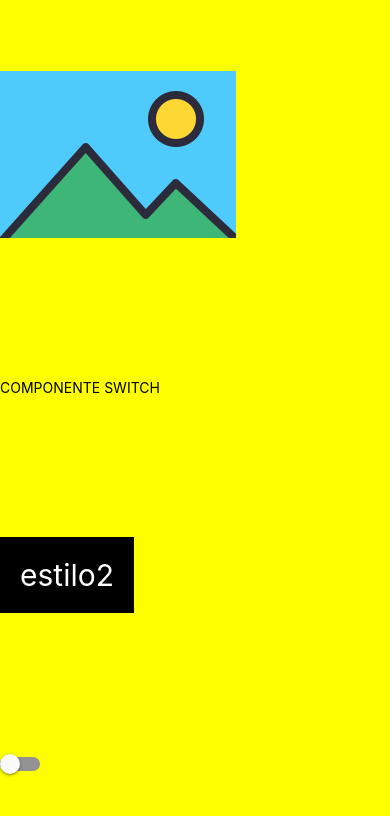
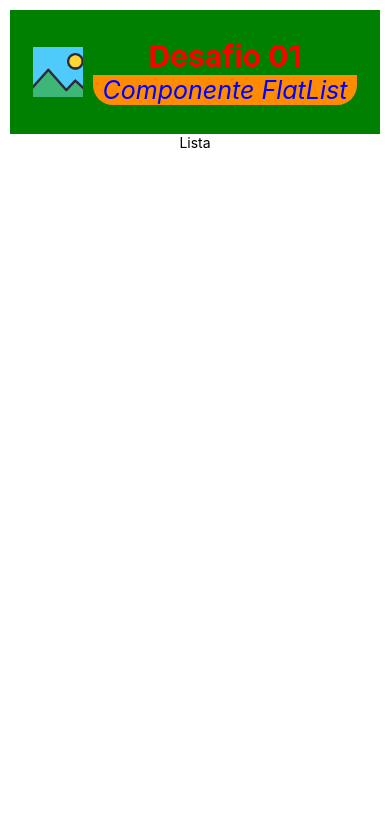
Before and after one commit to csvbandeira/programacao-mobile, a React Native app in the folder myApp/: screen / in a window 390 px wide. Shown: the top 816 px of the page. Built offline with nearby package versions, Linux system fonts and the light colour scheme.

Commit message:
base flatList

```diff
--- a/myApp/App.js
+++ b/myApp/App.js
@@ -1,81 +1,16 @@
-import { useState } from "react";
-import {
-	Switch,
-	TouchableHighlight,
-	View,
-	Text,
-	StyleSheet,
-	Image,
-} from "react-native";
+import { View } from "react-native";
+
+import { style } from "./src/styles/style";
+import Header from "./src/components/Header.js";
+import Body from "./src/components/Body.js";
 
 function App() {
-	const [est, setEst] = useState(estilos2);
-	const [ligado, setLigado] = useState(false);
-	const [textobotao, setTextoBotao] = useState("estilo2");
-
-	function mudaEstilo() {
-		if (ligado) {
-			setEst(estilos2);
-			setLigado(false);
-			setTextoBotao("estilo 2");
-		} else {
-			setEst(estilos1);
-			setLigado(true);
-			setTextoBotao("estilo 1 ");
-		}
-	}
-
 	return (
-		<View style={est.area}>
-			<Image source={require("./assets/img/img1.png")} />
-			<Text style={est.font}>COMPONENTE SWITCH</Text>
-			<TouchableHighlight onPress={mudaEstilo} style={est.botao}>
-				<Text style={est.textobotao}>{textobotao}</Text>
-			</TouchableHighlight>
-			<Switch value={ligado} onValueChange={mudaEstilo} />
+		<View style={style.app}>
+			<Header />
+			<Body />
 		</View>
 	);
 }
 
-const estilos1 = StyleSheet.create({
-	area: {
-		flex: 1,
-		alignItems: "center",
-		justifyContent: "center",
-		padding: 20,
-	},
-	botao: {
-		padding: 30,
-		backgroundColor: "white",
-		borderWidth: 1,
-		borderColor: "red",
-		borderRadius: 30,
-	},
-	textobotao: {
-		color: "blue",
-		fontSize: 20,
-	},
-	font: {
-		textAlign: "center",
-		fontSize: 40,
-	},
-});
-
-const estilos2 = StyleSheet.create({
-	area: {
-		flex: 1,
-		alignItems: "flex-start",
-		justifyContent: "space-around",
-		backgroundColor: "yellow",
-	},
-	botao: {
-		padding: 20,
-		backgroundColor: "black",
-	},
-	textobotao: {
-		color: "white",
-		fontSize: 30,
-	},
-});
-
 export default App;
--- a/myApp/src/components/Body.js
+++ b/myApp/src/components/Body.js
@@ -1,82 +1,11 @@
-import { estilos } from "../styles/style";
+import { View, Text } from "react-native";
 
-import { useState } from "react";
-import { View, Text, TextInput, TouchableHighlight } from "react-native";
-import Slider from "@react-native-community/slider";
+import { style } from "../styles/style";
 
 const Body = () => {
-	const [color, setColor] = useState("#ffff00");
-	const [backgroundColor, setBackgroundColor] = useState("#ffff00");
-	const [name, setName] = useState("");
-	const [textColor, setTextColor] = useState("#3fff");
-
-	const content =
-		"No mundo do React Native, o componente Picker (selecionador) " +
-		"se refere a um componente que permite ao usuário escolher entre um conjunto de opções. \n \n" +
-		"Verifique o Exemplo abaixo:";
-
-	const verify = () => alert("ola");
-
-	const focused = () => setColor("orange");
-	const blur = () => setColor("#ffff00");
-
-	const changeName = (name) => setName(name);
-
-	const dragSlider = () => {
-		let random = "#" + Math.floor(Math.random() * 16777215).toString(16);
-		setTextColor(random);
-	};
-
-	const dragSlider2 = () => {
-		let random = "#" + Math.floor(Math.random() * 16777215).toString(16);
-		setBackgroundColor(random);
-	};
-
 	return (
-		<View
-			id="conteudo"
-			style={[estilos.conteudo, { backgroundColor: backgroundColor }]}
-		>
-			<Text style={estilos.textoConteudo}>{content}</Text>
-			<Text style={estilos.textoConteudo}>Digite seu nome:</Text>
-			<TextInput
-				style={[estilos.entradaTextoConteudo, { backgroundColor: textColor }]}
-				onFocus={focused}
-				onBlur={blur}
-				value={name}
-				onChangeText={changeName}
-			/>
-			<Text style={estilos.textoConteudo}>Deslize o slider abaixo:</Text>
-			<Slider
-				id="Slider1"
-				style={{ width: "75%", marginTop: 30 }}
-				step={5}
-				minimumValue={0}
-				maximumValue={100}
-				onValueChange={dragSlider}
-			/>
-
-			<Text style={estilos.textoConteudo}>Deslize o slider abaixo:</Text>
-			<Slider
-				id="Slider2"
-				style={{ width: "75%", marginTop: 30 }}
-				step={5}
-				minimumValue={0}
-				maximumValue={100}
-				onValueChange={dragSlider2}
-			/>
-
-			<TouchableHighlight onPress={verify} style={estilos.botaoConteudo}>
-				<Text
-					style={{
-						color: "#ffff00",
-						fontWeight: "bold",
-						textAlign: "center",
-					}}
-				>
-					CLIQUE AQUI
-				</Text>
-			</TouchableHighlight>
+		<View id="conteudo" style={style.body}>
+			<Text style={{ alignSelf: "center" }}>Lista</Text>
 		</View>
 	);
 };
--- a/myApp/src/components/Header.js
+++ b/myApp/src/components/Header.js
@@ -1,13 +1,20 @@
 import { View, Text, Image } from "react-native";
-import { estilos } from "../styles/style";
+
+import { style } from "../styles/style";
 
 const Header = () => {
 	const logo = require("./../../assets/img/img1.png");
 
 	return (
-		<View id="cabecalho" style={estilos.cabecalho}>
-			<Image source={logo} style={estilos.imgCabecalho} />
-			<Text style={estilos.textoCabecalho}>Componente Picker</Text>
+		<View id="cabecalho" style={style.header}>
+			<Image
+				style={{ width: 50, height: 50, marginHorizontal: 5 }}
+				source={logo}
+			/>
+			<View>
+				<Text style={style.title}>Desafio 01</Text>
+				<Text style={style.subtitle}>Componente FlatList</Text>
+			</View>
 		</View>
 	);
 };
--- a/myApp/src/styles/style.js
+++ b/myApp/src/styles/style.js
@@ -1,75 +1,39 @@
 import { StyleSheet } from "react-native";
 
-export const estilos = StyleSheet.create({
-	area_fundo: {
+export const style = StyleSheet.create({
+	app: {
 		flex: 1,
-		backgroundColor: "#1e90ff",
+		padding: 10,
 	},
-	cabecalho: {
-		flex: 0.3,
-		backgroundColor: "#1e90ff",
-		marginTop: 25,
+	header: {
+		flex: 0.15,
+		backgroundColor: "green",
+		flexDirection: "row",
 		justifyContent: "center",
 		alignItems: "center",
 	},
-	textoCabecalho: {
+	body: {
+		flex: 0.85,
+		backgroundColor: "skyBlue",
+	},
+	title: {
+		color: "red",
 		fontSize: 30,
-		color: "#3fff",
 		fontWeight: "bold",
+		width: "100%",
+		textAlign: "center",
+		borderTopRightRadius: 20,
+		borderTopLeftRadius: 20,
 	},
-	imgCabecalho: {
-		width: 100,
-		height: 100,
-	},
-	conteudo: {
-		flex: 0.68,
-		justifyContent: "flex-start",
-		paddingHorizontal: 15,
-		paddingVertical: 25,
-		backgroundColor: "#ffff00",
-		borderTopLeftRadius: 25,
-		borderTopRightRadius: 25,
-		marginHorizontal: 10,
-		borderBottomWidth: 2,
-		borderBottomColor: "gray",
-	},
-	textoConteudo: {
-		color: "#1e90ff",
-		fontSize: 18,
-		textAlign: "justify",
-	},
-	entradaTextoConteudo: {
-		height: 45,
-		borderWidth: 1,
-		borderColor: "#222",
-		fontSize: 20,
-		padding: 10,
-		marginBottom: 10,
-	},
-	botaoConteudo: {
-		backgroundColor: "#1e90ff",
-		color: "#ffff00",
-		fontWeight: "bold",
-		marginTop: 20,
-		padding: 25,
-		width: 125,
-		alignSelf: "center",
-		borderRadius: 50,
-	},
-	rodape: {
-		flex: 0.08,
-		flexDirection: "row",
-		backgroundColor: "#ffff00",
-		justifyContent: "space-around",
-		alignItems: "center",
-	},
-	textoRodape: {
-		fontSize: 20,
-		color: "#1e90ff",
-		fontWeight: "bold",
-	},
-	imgRodape: {
-		width: 50,
-		height: 50,
+	subtitle: {
+		color: "blue",
+		fontSize: 25,
+		fontStyle: "italic",
+		backgroundColor: "darkorange",
+		borderBottomLeftRadius: 20,
+		borderBottomRightRadius: 20,
+		marginTop: 1,
+		marginHorizontal: 5,
+		paddingHorizontal: 10,
 	},
 });
```
